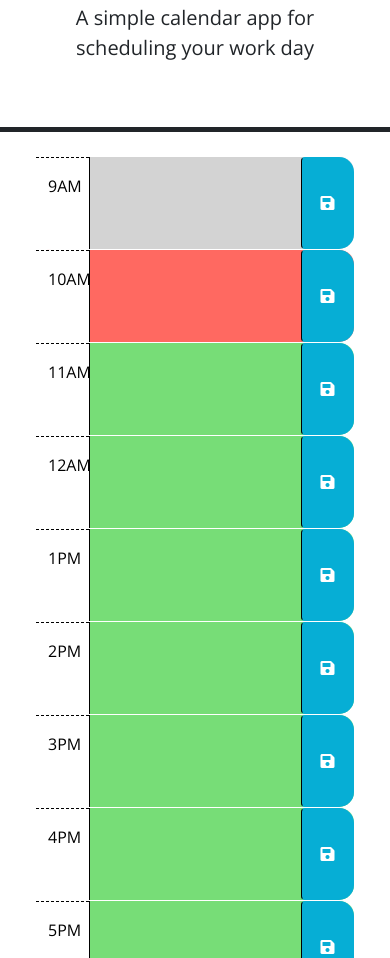
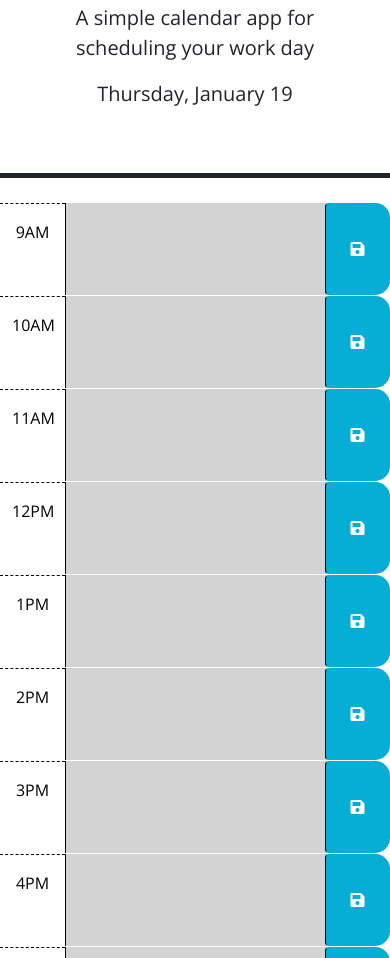
Before and after one commit to pmgirardi/Time-Block-Schedule, a plain HTML site: page index.html in a window 390 px wide. Shown: the part 142-1100 px from the top of the page. Drawn offline with nearby package versions, Linux system fonts and the light colour scheme.

Commit message:
updated js file and debugged. Upated HTML file removing past, present, and future classes

```diff
--- a/index.html
+++ b/index.html
@@ -11,8 +11,8 @@
       rel="stylesheet"
       href="https://cdn.jsdelivr.net/npm/bootstrap@5.1.3/dist/css/bootstrap.min.css"
     />
+
 <!-- Font link  -->
-
     <link
       rel="stylesheet"
       href="https://use.fontawesome.com/releases/v5.8.1/css/all.css"
@@ -27,7 +27,6 @@
 />
 <!-- Custom css style sheet  -->
     <link rel="stylesheet" href="style.css" />
-
   </head>
 
   <body>
@@ -35,12 +34,14 @@
       <h1 class="display-3">Work Day Scheduler</h1>
       <p class="lead">A simple calendar app for scheduling your work day</p>
       <p id="currentDay" class="lead"></p>
+    </header>
 
-    </header>
-    <div class="container-lg px-5">
+    <div class="container">
 
-      <!-- Example of a past time block. The "past" class adds a gray background color. -->
-      <div id="hour-9" class="row time-block past">
+    <!-- Time-block here:  -->
+    <!-- Removed past, present, and future class  -->
+
+      <div id="hour9" class="row time-block">
         <div class="col-2 col-md-1 hour text-center py-3">9AM</div>
         <textarea class="col-8 col-md-10 description" rows="3"> </textarea>
         <button class="btn saveBtn col-2 col-md-1" aria-label="save">
@@ -48,8 +49,7 @@
         </button>
       </div>
 
-      <!-- Example of a a present time block. The "present" class adds a red background color. -->
-      <div id="hour-10" class="row time-block present">
+      <div id="hour10" class="row time-block">
         <div class="col-2 col-md-1 hour text-center py-3">10AM</div>
         <textarea class="col-8 col-md-10 description" rows="3"> </textarea>
         <button class="btn saveBtn col-2 col-md-1" aria-label="save">
@@ -57,8 +57,7 @@
         </button>
       </div>
 
-      <!-- Example of a future time block. The "future" class adds a green background color. -->
-      <div id="hour-11" class="row time-block future">
+      <div id="hour11" class="row time-block">
         <div class="col-2 col-md-1 hour text-center py-3">11AM</div>
         <textarea class="col-8 col-md-10 description" rows="3"> </textarea>
         <button class="btn saveBtn col-2 col-md-1" aria-label="save">
@@ -66,17 +65,15 @@
         </button>
       </div>
 
-<!-- Added time blocks for 12PM, 1PM, 2PM, 3PM, 4PM, and 5PM  -->
-<div id="hour-12" class="row time-block future">
-    <div class="col-2 col-md-1 hour text-center py-3">12AM</div>
+      <div id="hour12" class="row time-block">
+        <div class="col-2 col-md-1 hour text-center py-3">12PM</div>
         <textarea class="col-8 col-md-10 description" rows="3"> </textarea>
         <button class="btn saveBtn col-2 col-md-1" aria-label="save">
           <i class="fas fa-save" aria-hidden="true"></i>
         </button>
       </div>
 
-  <!-- Example of a future time block. The "future" class adds a green background color. -->
-  <div id="hour-13" class="row time-block future">
+      <div id="hour13" class="row time-block">
         <div class="col-2 col-md-1 hour text-center py-3">1PM</div>
         <textarea class="col-8 col-md-10 description" rows="3"> </textarea>
         <button class="btn saveBtn col-2 col-md-1" aria-label="save">
@@ -84,8 +81,7 @@
         </button>
       </div>
 
-  <!-- Example of a future time block. The "future" class adds a green background color. -->
-  <div id="hour-14" class="row time-block future">
+      <div id="hour14" class="row time-block">
         <div class="col-2 col-md-1 hour text-center py-3">2PM</div>
         <textarea class="col-8 col-md-10 description" rows="3"> </textarea>
         <button class="btn saveBtn col-2 col-md-1" aria-label="save">
@@ -93,9 +89,7 @@
         </button>
       </div>
 
-
-  <!-- Example of a future time block. The "future" class adds a green background color. -->
-  <div id="hour-15" class="row time-block future">
+      <div id="hour15" class="row time-block">
         <div class="col-2 col-md-1 hour text-center py-3">3PM</div>
         <textarea class="col-8 col-md-10 description" rows="3"> </textarea>
         <button class="btn saveBtn col-2 col-md-1" aria-label="save">
@@ -104,8 +98,7 @@
       </div>
 
 
-  <!-- Example of a future time block. The "future" class adds a green background color. -->
-  <div id="hour-16" class="row time-block future">
+      <div id="hour16" class="row time-block">
         <div class="col-2 col-md-1 hour text-center py-3">4PM</div>
         <textarea class="col-8 col-md-10 description" rows="3"> </textarea>
         <button class="btn saveBtn col-2 col-md-1" aria-label="save">
@@ -113,8 +106,7 @@
         </button>
       </div>
 
-  <!-- Example of a future time block. The "future" class adds a green background color. -->
-  <div id="hour-17" class="row time-block future">
+      <div id="hour17" class="row time-block">
         <div class="col-2 col-md-1 hour text-center py-3">5PM</div>
         <textarea class="col-8 col-md-10 description" rows="3"> </textarea>
         <button class="btn saveBtn col-2 col-md-1" aria-label="save">
--- a/script.js
+++ b/script.js
@@ -1,53 +1,52 @@
-
-$(function () {
-
 // Variables
-var saveButtonEl = $('.saveBtn');
-
-var currentHour = $('dayjs().hour()');
+var currentHour =  dayjs().hour()
+var timeBlockEl = document.querySelector('.container');
 
 // Display the current date and time using id of "currentDay" and day.js to format date
 var currentDate = dayjs().format('dddd, MMMM D');
 $('#currentDay').text(currentDate);
 
+
 // Event listener
-saveButtonEl.on('click', function () {
-  var textValue = $(this).siblings('.description').val();
-  var timeKey = $(this).parent().attr('id');
+$('.saveBtn').on('click', function () {
 
-  localStorage.setItem(timeKey, textValue);
+  var value = $(this).siblings('.description').val();
+  var time = $(this).parent().attr('id');
+
+
+  localStorage.setItem(time, value);
 });
 
-$('#hour-9.description').val(localStorage.getItem('hour-9'));
-$('#hour-10.description').val(localStorage.getItem('hour-10'));
-$('#hour-11.description').val(localStorage.getItem('hour-11'));
-$('#hour-12.description').val(localStorage.getItem('hour-12'));
-$('#hour-13.description').val(localStorage.getItem('hour-13'));
-$('#hour-14.description').val(localStorage.getItem('hour-14'));
-$('#hour-15.description').val(localStorage.getItem('hour-15'));
-$('#hour-16.description').val(localStorage.getItem('hour-16'));
-$('#hour-17.description').val(localStorage.getItem('hour-17'));
+$('#hour8 .description').val(localStorage.getItem('hour8'));
+$('#hour9 .description').val(localStorage.getItem('hour9'));
+$('#hour10 .description').val(localStorage.getItem('hour10'));
+$('#hour11 .description').val(localStorage.getItem('hour11'));
+$('#hour12 .description').val(localStorage.getItem('hour12'));
+$('#hour13 .description').val(localStorage.getItem('hour13'));
+$('#hour14 .description').val(localStorage.getItem('hour14'));
+$('#hour15 .description').val(localStorage.getItem('hour15'));
+$('#hour16 .description').val(localStorage.getItem('hour16'));
+$('#hour17 .description').val(localStorage.getItem('hour17'));
 
-// jkjlkdf
 
 function timeTracker() {
   $('.time-block').each(function () {
-    var timeId = parseInt($(this).attr('id').split("hour")[1]);
+    var timeId = $(this).attr("id").split("hour")[1];
+    console.log("currentHour " + currentHour)
+    console.log("timeId " + timeId)
 
+    if (timeId < currentHour) {
+        $(this).addClass("past");
+    }
+    else if (timeId == currentHour) {
+        $(this).addClass("present");
+    }
+    else {
+        $(this).addClass("future");
+    }
+})
+}
 
+// Call timeTracker function
 
-
-}
-    //
-    // TODO: Add code to apply the past, present, or future class to each time
-    // block by comparing the id to the current hour. HINTS: How can the id
-    // attribute of each time-block be used to conditionally add or remove the
-    // past, present, and future classes? How can Day.js be used to get the
-    // current hour in 24-hour time?
-    //
-    // TODO: Add code to get any user input that was saved in localStorage and set
-    // the values of the corresponding textarea elements. HINT: How can the id
-    // attribute of each time-block be used to do this?
-    //
-    // TODO: Add code to display the current date in the header of the page.
-  });
+timeTracker();
```
Lines whose indentation alone changed are shown as unchanged.
